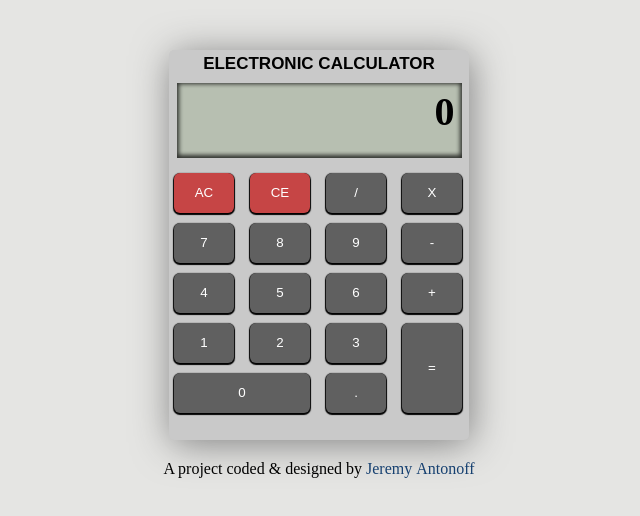
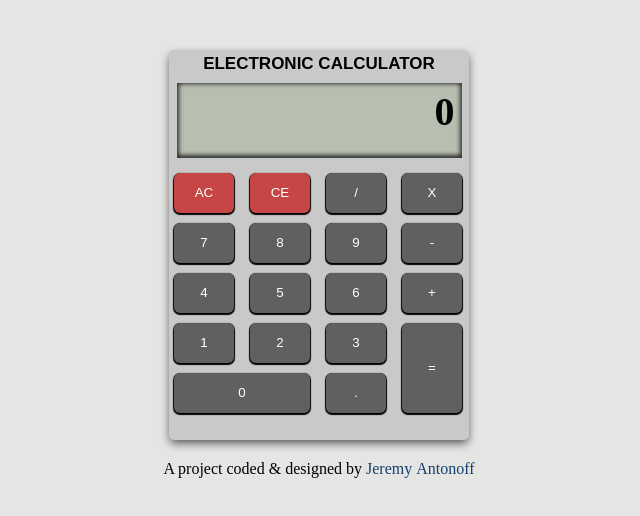
Before and after one commit to JeremyAntonoff/calculator, a plain HTML site: page index.html in a window 1280 px wide. Shown: the whole page, without its empty margins (321-961 px from the left). Drawn offline with Linux system fonts and the light colour scheme.

Commit message:
change drop-shadow on calculator

```diff
--- a/assets/css/style.css
+++ b/assets/css/style.css
@@ -44,9 +44,9 @@ footer {
 	height: 390px;
 	background: #c9c9c9;
 	border-radius: 5px;
-	box-shadow: 2px 4px 38px -1px rgba(125,125,125,1);
-	-webkit-box-shadow: 2px 4px 38px -1px rgba(125,125,125,1);
-	-moz-box-shadow: 2px 4px 38px -1px rgba(125,125,125,1);
+	box-shadow: 0px 4px 10px -1px rgb(81 81 81);
+	-webkit-box-shadow: 0px 4px 10px -1px rgb(81 81 81);
+	-moz-box-shadow:  0px 4px 10px -1px rgb(81 81 81);
 }
 
 #header{
```
